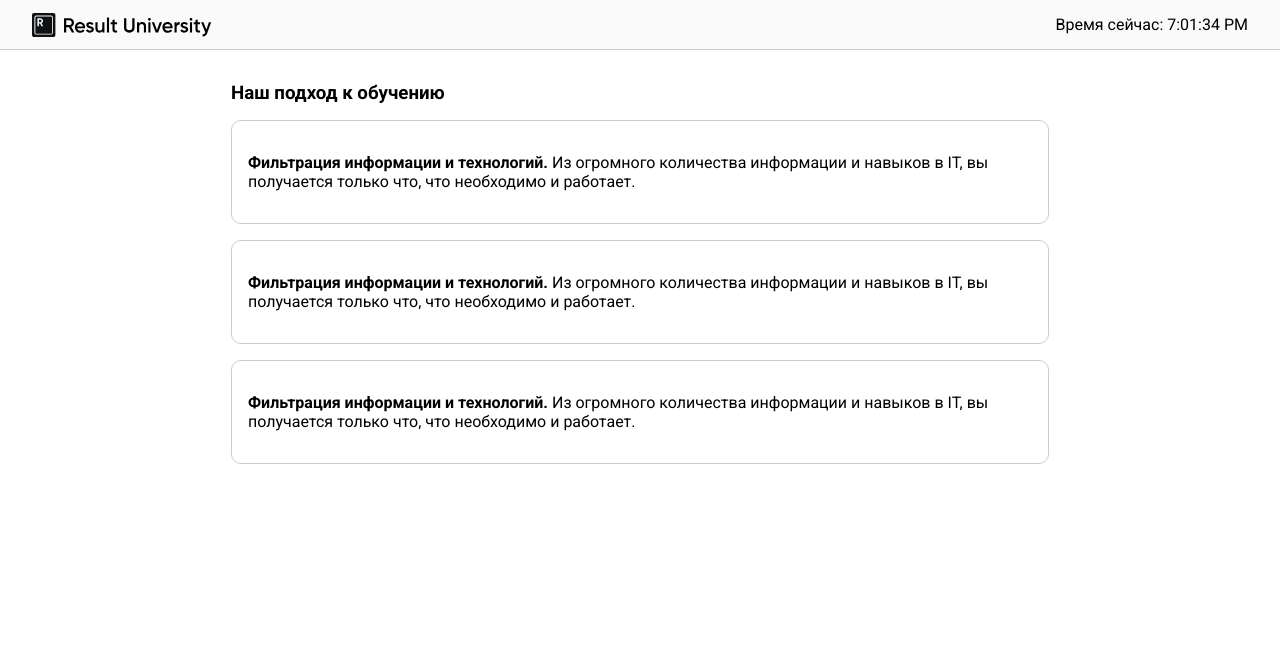
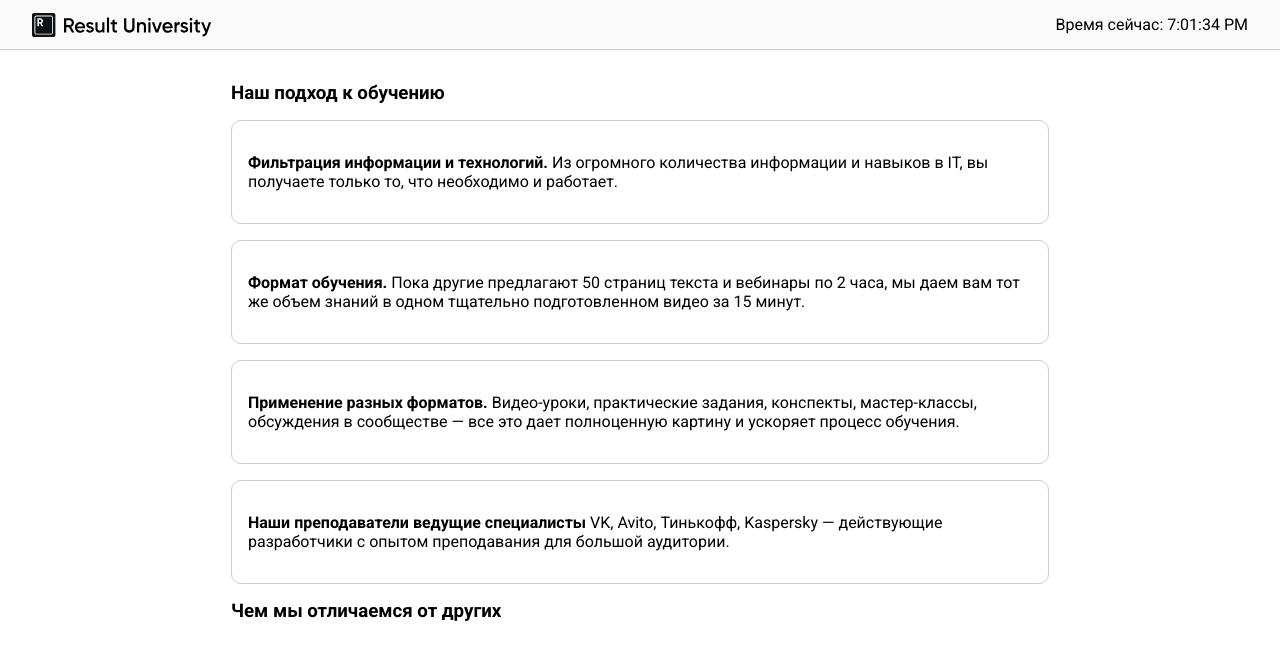
Before and after one commit to Tigerstyle29/React_beginner_tutorial, a React (Vite) app in the folder 01-react-basic-start/: page / in a window 1280 px wide. Shown: the top 660 px of the page. Built offline with nearby package versions, Linux system fonts and the light colour scheme.

Commit message:
Studying React Props

```diff
--- a/01-react-basic-start/src/App.jsx
+++ b/01-react-basic-start/src/App.jsx
@@ -1,16 +1,6 @@
-import Header from "./components/Header"
-
-function WayToTeach() {
-  return (
-  <li>
-    <p>
-      <strong>Фильтрация информации и технологий.</strong> Из
-      огромного количества информации и навыков в IT, вы получается
-      только что, что необходимо и работает.
-    </p>
-  </li>
-  )
-}
+import Header from './components/Header'
+import WayToTeach from './components/WayToTeach'
+import { ways } from './data'
 
 function App() {
   return (
@@ -21,10 +11,18 @@ function App() {
           <h3>Наш подход к обучению</h3>
 
           <ul>
-            <WayToTeach />
-            <WayToTeach />
-            <WayToTeach />
+            <WayToTeach
+              title={ways[0].title}
+              description={ways[0].description}
+            />
+            <WayToTeach {...ways[1]} />
+            <WayToTeach {...ways[2]} />
+            <WayToTeach {...ways[3]} />
           </ul>
+        </section>
+        <section>
+          <h3>Чем мы отличаемся от других</h3>
+
         </section>
       </main>
     </div>
--- /dev/null
+++ b/01-react-basic-start/src/components/WayToTeach.jsx
@@ -0,0 +1,9 @@
+export default function WayToTeach({title, description}) {
+    return (
+    <li>
+      <p>
+        <strong>{title}</strong> {description}
+      </p>
+    </li>
+    )
+  }
```
